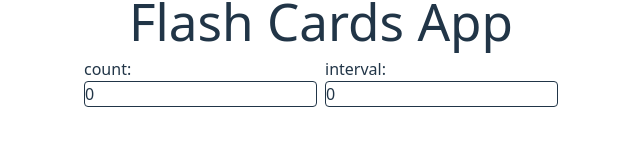
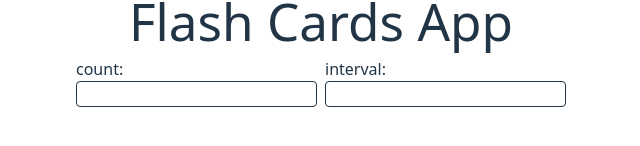
Before and after one commit to makvv4/flash-cards, a React (Vite) app: page / in a window 1280 px wide. Shown: the part 346-492 px from the top of the page, without its empty margins (319-959 px from the left). Built offline with nearby package versions, Linux system fonts and the light colour scheme.

Commit message:
refactor App component to use controlled inputs for count and interval; update FlashCard styles for better layout

```diff
--- a/src/App.tsx
+++ b/src/App.tsx
@@ -5,9 +5,12 @@ import './App.css'
 interface CardData { id: string }
 
 export default function App() {
-  const [count, setCount] = useState(0)
-  const [intervalSec, setIntervalSec] = useState(0)
+  const [countInput, setCountInput] = useState('')
+  const [intervalInput, setIntervalInput] = useState('')
   const [cards, setCards] = useState<CardData[]>([])
+
+  const count = Number(countInput) || 0
+  const intervalSec = Number(intervalInput) || 0
 
   const intervalId = useRef<ReturnType<typeof setInterval> | null>(null)
 
@@ -50,23 +53,33 @@ export default function App() {
         <div className="inline-flex flex-col items-start">
           <label htmlFor="count">count:</label>
           <input
-            type="number"
+            type="text"
             id="count"
-            min={0}
-            value={count}
-            className="rounded-sm border"
-            onChange={e => setCount(+e.target.value)}
+            inputMode="numeric"
+            pattern="[0-9]*"
+            value={countInput}
+            className="rounded-sm border px-1"
+            onChange={(e) => {
+              const val = e.target.value
+              if (/^\d*$/.test(val))
+                setCountInput(val)
+            }}
           />
         </div>
         <div className="inline-flex flex-col items-start">
           <label htmlFor="interval">interval:</label>
           <input
-            type="number"
+            type="text"
             id="interval"
-            min={0}
-            value={intervalSec}
-            className="rounded-sm border"
-            onChange={e => setIntervalSec(+e.target.value)}
+            inputMode="numeric"
+            pattern="[0-9]*"
+            value={intervalInput}
+            className="rounded-sm border px-1"
+            onChange={(e) => {
+              const val = e.target.value
+              if (/^\d*$/.test(val))
+                setIntervalInput(val)
+            }}
           />
         </div>
       </div>
--- a/src/FlashCard.tsx
+++ b/src/FlashCard.tsx
@@ -39,7 +39,7 @@ export default function FlashCard({ id, onExpire }: FlashCardProps) {
   return (
     <div
       onClick={handleClick}
-      className={`flex size-40 cursor-pointer flex-col items-center justify-around border border-black p-1 transition-all duration-300
+      className={`flex h-40 w-30 cursor-pointer flex-col items-center justify-around border border-black p-1 transition-all duration-300
             ${fadingOut ? 'scale-90 opacity-0' : 'scale-100 opacity-100'}
           `}
       style={{ backgroundColor: bgColor, color: textColor }}
```
